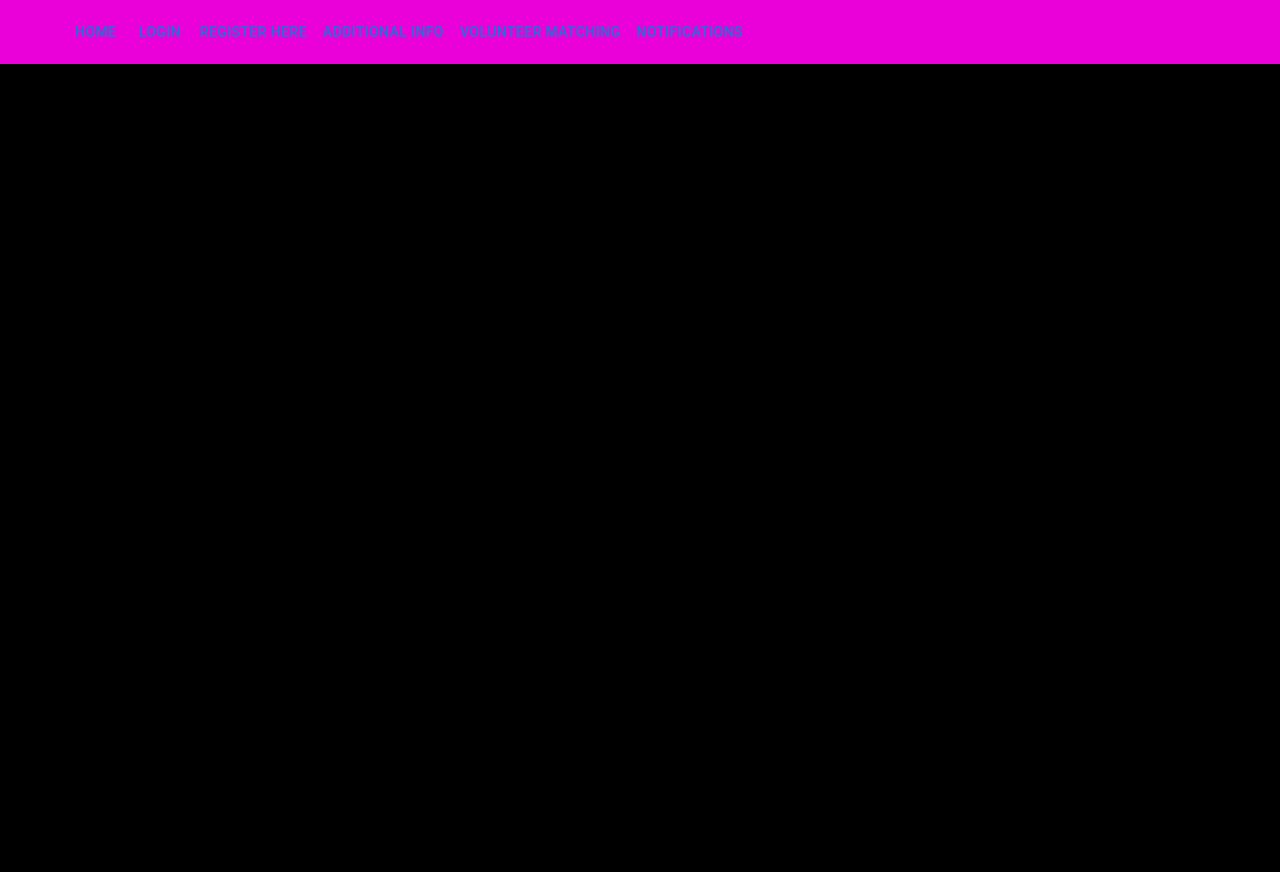
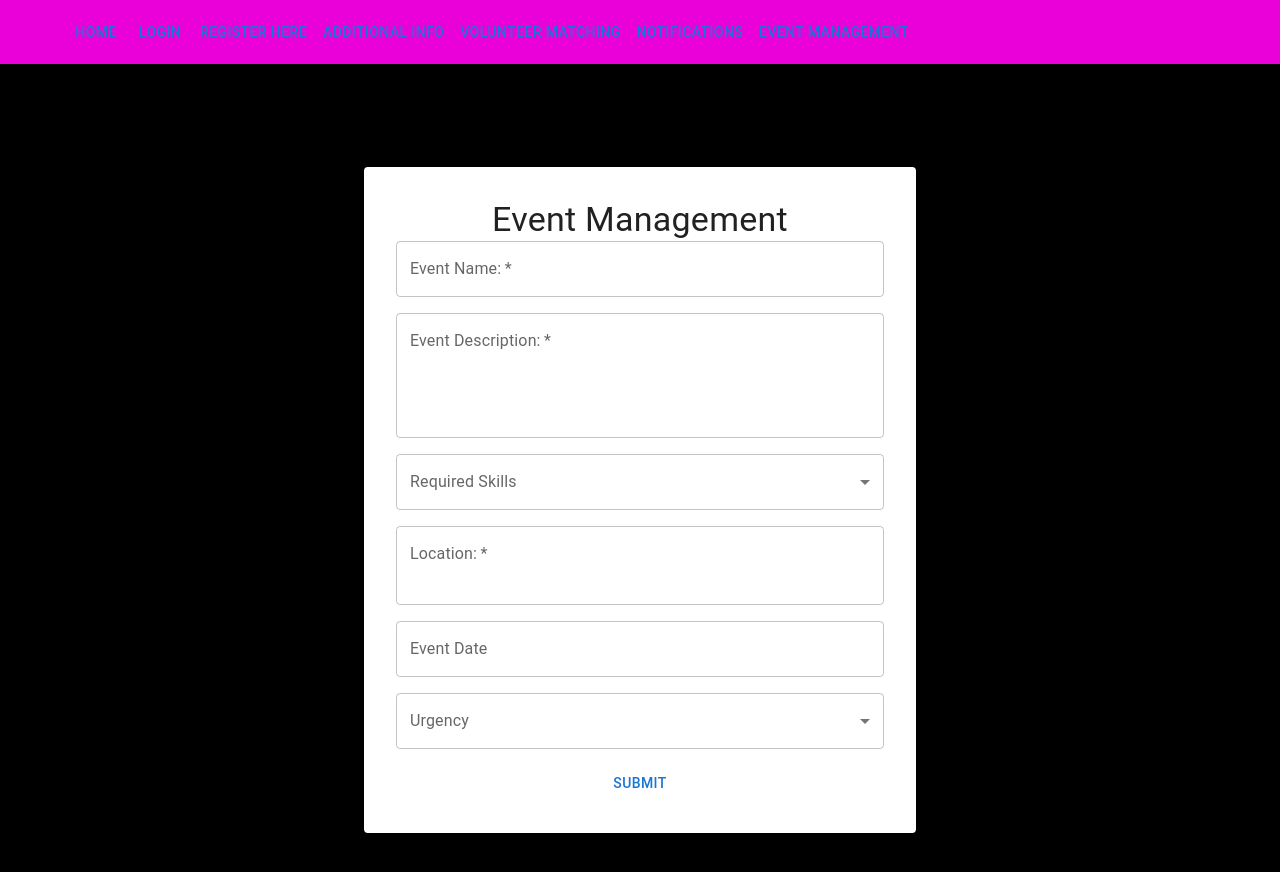
Before and after one commit to aabradsh/4353-swd-project-front, a React (Create React App) app: page /EventManagement in a window 1280 px wide. Shown: the top 872 px of the page. Before the commit the page ends 800 px from the top, so only its background shows below. Built offline with nearby package versions, Linux system fonts and the light colour scheme.

Commit message:
event management finished yay

```diff
--- a/package.json
+++ b/package.json
@@ -6,9 +6,9 @@
     "@date-io/dayjs": "^3.0.0",
     "@emotion/react": "^11.13.3",
     "@emotion/styled": "^11.13.0",
-    "@mui/icons-material": "^6.1.0",
+    "@mui/icons-material": "^6.1.1",
     "@mui/lab": "^6.0.0-beta.9",
-    "@mui/material": "^6.1.0",
+    "@mui/material": "^6.1.1",
     "@mui/styles": "^6.1.0",
     "@mui/x-date-pickers": "^7.17.0",
     "@testing-library/jest-dom": "^5.17.0",
--- a/src/App.js
+++ b/src/App.js
@@ -8,6 +8,7 @@ import Navbar from './Navbar';
 import Register from './Pages/Register';
 import VolunteerMatching from './Pages/VolunteerMatching';
 import Notifications from './Pages/Notifications';
+import EventManagement from './Pages/EventManagement';
 
 function App() {
   return (
@@ -23,6 +24,7 @@ function App() {
           <Route path="/register" element={<Register />} />
           <Route path="/VolunteerMatching" element={<VolunteerMatching />} />
           <Route path="/Notifications" element={<Notifications />} />
+          <Route path="/EventManagement" element={<EventManagement />} />
         </Routes>
       </div>
     </Router>
--- a/src/Navbar.js
+++ b/src/Navbar.js
@@ -14,6 +14,7 @@ function Navbar() {
           <Button className="navbar-button" component={Link} to="/AdditionalInfo">Additional Info</Button>
           <Button className="navbar-button" component={Link} to="/volunteerMatching">Volunteer Matching</Button>
           <Button className="navbar-button" component={Link} to="/Notifications">Notifications</Button>
+          <Button className="navbar-button" component={Link} to="/EventManagement">Event Management</Button>
         </Container>
       </Toolbar>
     </AppBar>
--- /dev/null
+++ b/src/Pages/EventManagement.css
@@ -0,0 +1,39 @@
+@import url('https://fonts.googleapis.com/css2?family=Roboto+Mono:ital,wght@0,100..700;1,100..700&display=swap');
+@import url('https://fonts.googleapis.com/css2?family=Orbitron:wght@400..900&display=swap');
+
+.event-container {
+    padding: 2rem;
+    margin-top: 135px;
+}
+
+.event-paper {
+    padding: 2rem;
+    background-color: #ffffff;
+}
+
+.event-title {
+    font-family: 'Roboto Mono', monospace !important;
+    font-size: 20px;
+    padding-top: 75px;
+    padding-bottom: 50px;
+  }
+
+.event-error {
+    margin-bottom: 1rem;
+}
+
+.event-input {
+    margin-top: 5px;
+    margin-bottom: 5px; /* spacing between fields */
+}
+
+.event-button {
+    background-color: #ea00d9;
+    transition: background-color 0.3s ease;
+    color: white;
+    font-family: "Orbitron", sans-serif;
+}
+
+.event-button:hover {
+    background-color: #d800b2; /* slightly darker shade on hover */
+}
--- a/src/Pages/EventManagement.js
+++ b/src/Pages/EventManagement.js
@@ -1,21 +1,26 @@
+import './EventManagement.css';
 import React, { useState } from 'react';
 import {
+  Container,
   TextField,
   Button,
+  Box,
+  Typography,
+  Paper,
   MenuItem,
   Select,
   InputLabel,
   FormControl,
+  Chip,
   Checkbox,
   ListItemText,
-  Input,
-  Grid,
-  Box,
-  Typography,
-  Container,
+  OutlinedInput,
+  TextareaAutosize,
+  IconButton
 } from '@mui/material';
-import { LocalizationProvider, DatePicker } from '@mui/lab';
-import AdapterDateFns from '@mui/lab/AdapterDateFns';
+import { DatePicker, LocalizationProvider } from '@mui/x-date-pickers';
+import { AdapterDateFns } from '@mui/x-date-pickers/AdapterDateFns';
+import { AddCircle, RemoveCircle } from '@mui/icons-material';
 
 const skillsList = ['Python', 'C++', 'C#', 'C', 'JavaScript', 'HTML', 'IT', 'Computer Repair'];
 const urgencies = ['Low', 'Medium', 'High'];
@@ -46,6 +51,11 @@ function EventManagement() {
     setFormData({ ...formData, requiredSkills: typeof value === 'string' ? value.split(',') : value });
   };
 
+  const removeDatePicker = (index) => {
+    const newDate = formData.eventDate.filter((_, i) => i !== index);
+    setFormData((prevData) => ({ ...prevData, eventDate: newDate }));
+  };
+
   const validate = () => {
     let tempErrors = {};
     tempErrors.eventName = formData.eventName ? '' : 'Event Name is required';
@@ -66,91 +76,52 @@ function EventManagement() {
   };
 
   return (
-    <LocalizationProvider dateAdapter={AdapterDateFns}>
-        <Container maxWidth="md">
-          <Box
-            sx={{
-              backgroundColor: 'white',
-              padding: '30px',
-              borderRadius: '10px',
-              boxShadow: 3,
-            }}
-          >
-            <Typography variant="h4" gutterBottom align="center" sx={{ color: 'black' }}>
-              Event Management Form
+    <Container maxWidth="sm" className="register-container">
+      <Paper elevation={3} className="register-paper">
+        <Typography variant="h4" className="register-title">
+          Event Management
         </Typography>
+
         <form onSubmit={handleSubmit}>
-              <Grid container spacing={3}>
-                <Grid item xs={12}>
+          <Box sx={{ display: 'flex', flexDirection: 'column', gap: 2 }}>
             <TextField
               fullWidth
               required
-                    label="Event Name"
+              label="Event Name:"
               name="eventName"
-                    value={formData.eventName}
+              value={formData.eventTitle}
               onChange={handleInputChange}
-                    error={Boolean(errors.eventName)}
-                    helperText={errors.eventName}
               inputProps={{ maxLength: 100 }}
-                    margin="normal"
-                    sx={{
-                      backgroundColor: 'white',
-                      input: { color: 'black' },
-                    }}
             />
-                </Grid>
-                <Grid item xs={12}>
+
             <TextField
               fullWidth
               required
-                    label="Event Description"
+              label="Event Description:"
               name="eventDescription"
               multiline
               rows={4}
               value={formData.eventDescription}
               onChange={handleInputChange}
-                    error={Boolean(errors.eventDescription)}
-                    helperText={errors.eventDescription}
-                    margin="normal"
-                    sx={{
-                      backgroundColor: 'white',
-                      input: { color: 'black' },
-                    }}
             />
-                </Grid>
-                <Grid item xs={12}>
-                  <TextField
-                    fullWidth
+
+            <FormControl fullWidth>
+            <InputLabel id="skills-label">Required Skills</InputLabel>
+            <Select
+              labelId="skills-label"
+              id="skills"
+              multiple
               required
-                    label="Location"
-                    name="location"
-                    multiline
-                    rows={2}
-                    value={formData.location}
-                    onChange={handleInputChange}
-                    error={Boolean(errors.location)}
-                    helperText={errors.location}
-                    margin="normal"
-                    sx={{
-                      backgroundColor: 'white',
-                      input: { color: 'black' },
-                    }}
-                  />
-                </Grid>
-                <Grid item xs={12}>
-                  <FormControl fullWidth margin="normal" error={Boolean(errors.requiredSkills)}>
-                    <InputLabel sx={{ color: 'black' }}>Required Skills</InputLabel>
-                    <Select
-                      multiple
-                      name="requiredSkills"
               value={formData.requiredSkills}
               onChange={handleSkillsChange}
-                      input={<Input />}
-                      renderValue={(selected) => selected.join(', ')}
-                      sx={{
-                        backgroundColor: 'white',
-                        color: 'black',
-                      }}
+              input={<OutlinedInput label="Required Skills" />}
+              renderValue={(selected) => (
+                <Box sx={{ display: 'flex', flexWrap: 'wrap', gap: 0.5 }}>
+                  {selected.map((skill) => (
+                    <Chip key={skill} label={skill} />
+                  ))}
+                </Box>
+              )}
             >
               {skillsList.map((skill) => (
                 <MenuItem key={skill} value={skill}>
@@ -159,53 +130,56 @@ function EventManagement() {
                 </MenuItem>
               ))}
             </Select>
-                    {errors.requiredSkills && <Typography color="error">{errors.requiredSkills}</Typography>}
+
           </FormControl>
-                </Grid>
-                <Grid item xs={12}>
-                  <FormControl fullWidth margin="normal" error={Boolean(errors.urgency)}>
-                    <InputLabel sx={{ color: 'black' }}>Urgency</InputLabel>
+            <TextField
+              fullWidth
+              required
+              label="Location:"
+              name="location"
+              multiline
+              rows={2}
+              value={formData.location}
+              onChange={handleInputChange}
+            />
+
+            <LocalizationProvider dateAdapter={AdapterDateFns}>
+              <DatePicker
+                required
+                label="Event Date"
+                value={formData.eventDate}
+                onChange={handleDateChange}
+                renderInput={(params) => <TextField {...params} fullWidth required />}
+            />
+            </LocalizationProvider>
+
+            <FormControl fullWidth>
+            <InputLabel id="urgency-label">Urgency</InputLabel>
             <Select
-                      label="Urgency"
+              fullWidth
+              required
+              labelId="urgency-label"
+              id="urgency"
               name="urgency"
               value={formData.urgency}
               onChange={handleInputChange}
-                      sx={{
-                        backgroundColor: 'white',
-                        color: 'black',
-                      }}
             >
-                      {urgencies.map((urgency, index) => (
-                        <MenuItem key={index} value={urgency}>
+              {urgencies.map((urgency) => (
+                <MenuItem key={urgency} value={urgency}>
                   {urgency}
                 </MenuItem>
               ))}
             </Select>
-                    {errors.urgency && <Typography color="error">{errors.urgency}</Typography>}
           </FormControl>
-                </Grid>
-                <Grid item xs={12}>
-                  <FormControl fullWidth margin="normal" error={Boolean(errors.eventDate)}>
-                    <DatePicker
-                      label="Event Date"
-                      value={formData.eventDate}
-                      onChange={handleDateChange}
-                      renderInput={(params) => (
-                        <TextField {...params} sx={{ backgroundColor: 'white', input: { color: 'black' } }} />
-                      )}
-                    />
-                    {errors.eventDate && <Typography color="error">{errors.eventDate}</Typography>}
-                  </FormControl>
-                </Grid>
-              </Grid>
-              <Button type="submit" variant="contained" color="primary" fullWidth sx={{ mt: 3 }}>
-                Submit
+
+            <Button className="submit-button" type="submit" fullWidth>
+              SUBMIT
             </Button>
+          </Box>
         </form>
-          </Box>
+      </Paper>
     </Container>
-    </LocalizationProvider>
   );
-};
+}
 
 export default EventManagement;
```
Also changed, not shown: 1 other file (tests, documents, lock files or other folders). Lines whose indentation alone changed are shown as unchanged.
